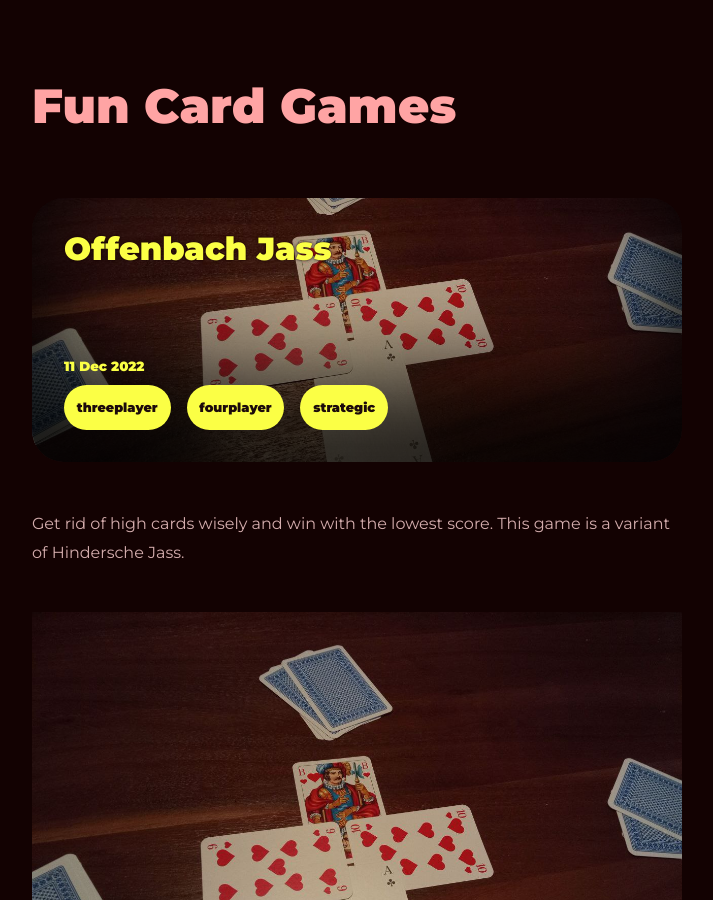
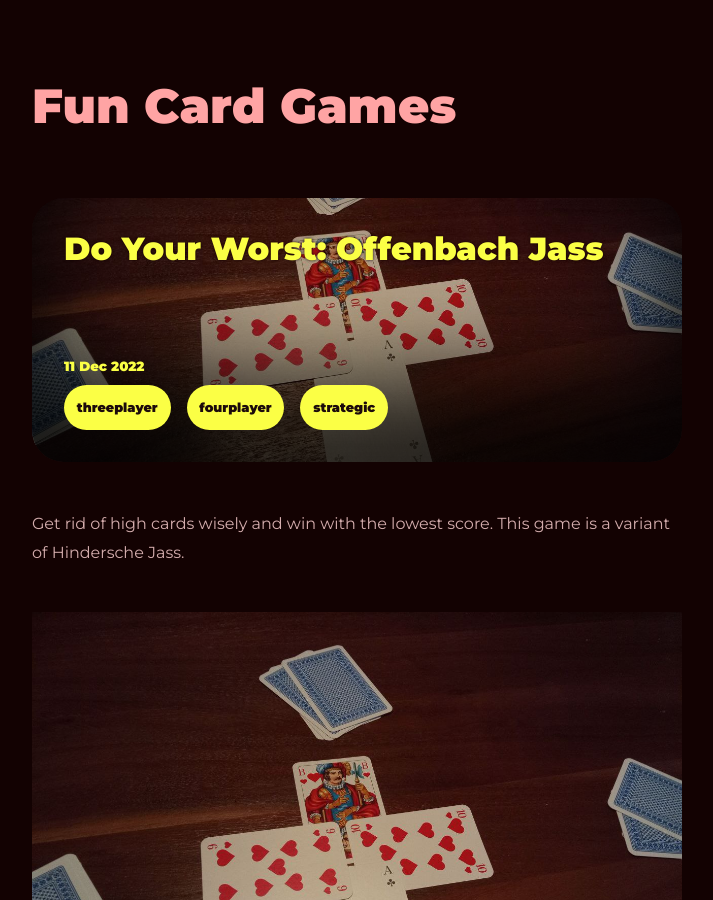
Before and after one commit to BrianInGermany/oldcardgames, a Jekyll site: the page built from all_collections/_posts/2022-12-11-offenbach_jass.markdown, in a window 1280 px wide and 900 px high. Shown: the whole window, without its empty margins (283-996 px from the left). Built offline with Jekyll 4.4.1, drawn with Linux system fonts in a browser that asks for light colours.

Commit message:
edit title

```diff
--- a/all_collections/_posts/2022-12-11-offenbach_jass.markdown
+++ b/all_collections/_posts/2022-12-11-offenbach_jass.markdown
@@ -1,6 +1,6 @@
 ---
 layout: post
-title:  "Offenbach Jass"
+title:  "Do Your Worst: Offenbach Jass"
 description: "Get rid of high cards wisely and win with the lowest score."
 date:   2022-12-11 09:45:00
 categories: ["threeplayer","fourplayer","strategic"]
```
